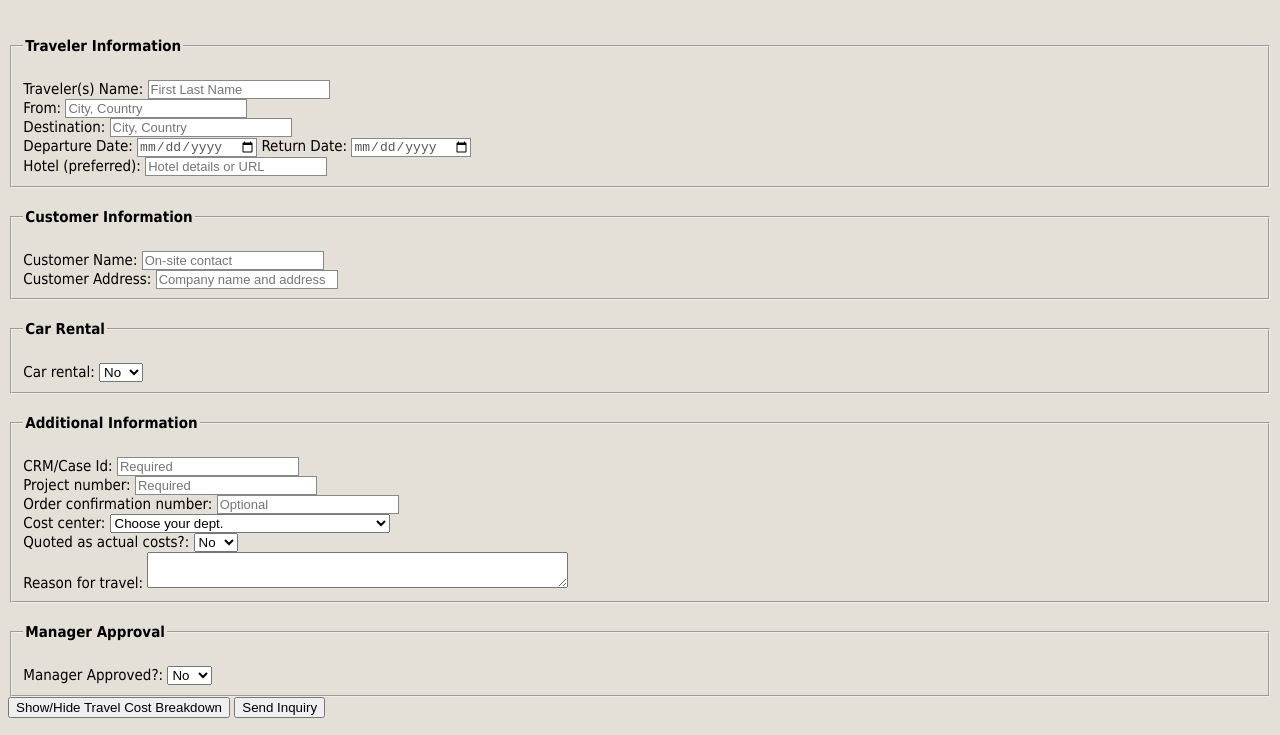
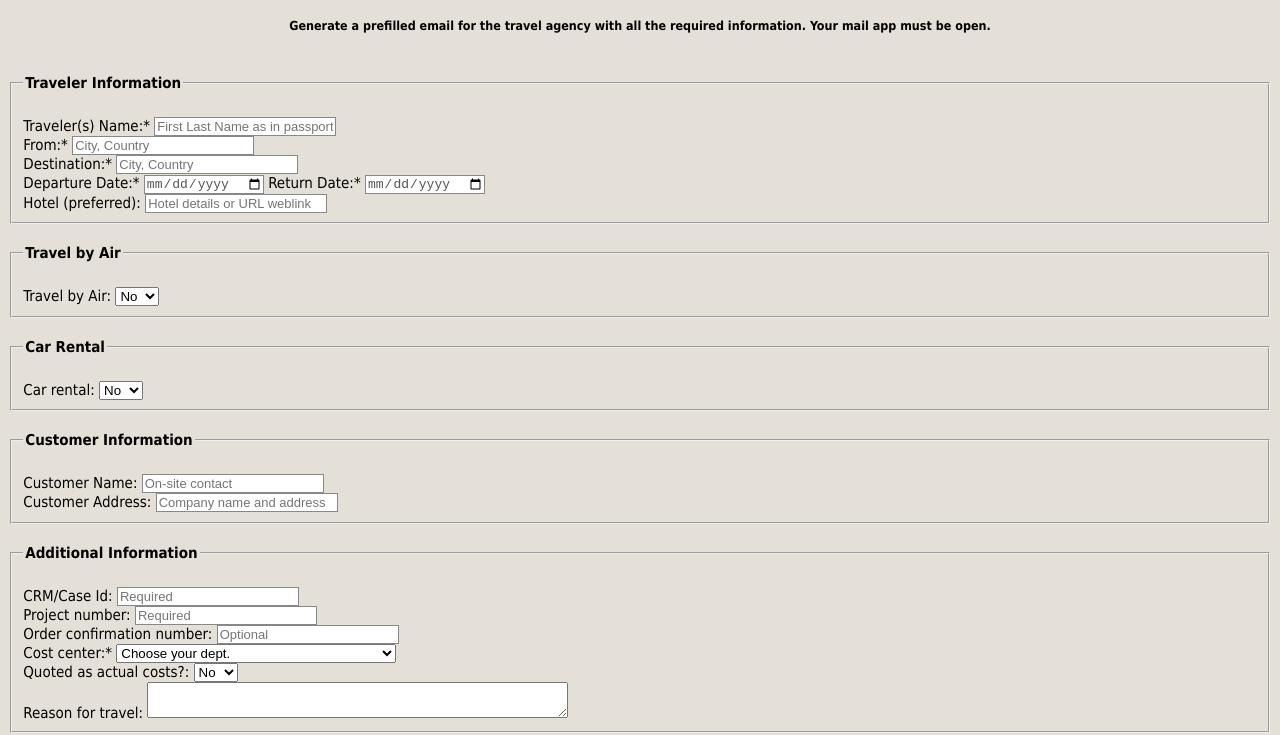
Before and after one commit to AkmalWeb/TravelInquiryForm, a plain HTML site: page Index.html in a window 1280 px wide. Shown: the part 58-793 px from the top of the page. Drawn offline with Linux system fonts and the light colour scheme.

Commit message:
Release B6.html

```diff
--- a/Index.html
+++ b/Index.html
@@ -10,6 +10,7 @@
 
   gtag('config', 'G-CEGTWJZLXY');
 </script>
+
     <meta charset="UTF-8">
     <meta name="viewport" content="width=device-width, initial-scale=1.0">
     <title>Travel Inquiry Form</title>
@@ -20,48 +21,53 @@
 </head>
 <body>
     <h1>Travel Inquiry Form</h1>
+	<h5>Generate a prefilled email for the travel agency with all the required information. Your mail app must be open.</h5>
+
     <form id="travelForm">
         <!-- Traveler Information -->
         <fieldset>
             <legend><h4>Traveler Information</h4></legend>
             <div>
-                <label for="travelerName">Traveler(s) Name:</label>
-                <input type="text" id="travelerName" required placeholder="First Last Name">
+                <label for="travelerName">Traveler(s) Name:*</label>
+                <input type="text" id="travelerName" required placeholder="First Last Name as in passport">
             </div>
             <div>
-                <label for="fromAirport">From:</label>
+                <label for="fromAirport">From:*</label>
                 <input type="text" id="fromAirport" required placeholder="City, Country">
             </div>
             <div>
-                <label for="destinationAirport">Destination:</label>
+                <label for="destinationAirport">Destination:*</label>
                 <input type="text" id="destinationAirport" required placeholder="City, Country">
             </div>
             <div>
-                <label for="departureDate">Departure Date:</label>
+                <label for="departureDate">Departure Date:*</label>
                 <input type="date" id="departureDate" required>
-                <label for="returnDate">Return Date:</label>
+                <label for="returnDate">Return Date:*</label>
                 <input type="date" id="returnDate" required oninput="showReturnDateNote()">
             </div>
             <div>
                 <label for="hotelLink">Hotel (preferred):</label>
-                <input type="url" id="hotelLink" placeholder="Hotel details or URL" oninput="showHotelNote()">
-                <p id="returnDateNote" style="display: none; color: Maroon;">You may be eligible for a business class seat for air travel with direct durations of more than 10 hours.</p>
-                <p id="hotelNote" style="display: none; color: Maroon;">Hotel cost must not exceed €200 per night, if so, get management approval.</p>
+                <input type="url" id="hotelLink" placeholder="Hotel details or URL weblink" oninput="showHotelNote()">
+                 <p id="hotelNote" style="display: none; color: Maroon;">Note: Hotel cost must not exceed €200 per night, if so, get management approval.</p>
             </div>
         </fieldset>
-
-        <!-- Customer Information -->
+<!-- Travel by Air -->
 <fieldset>
-            <legend><h4>Customer Information</h4></legend>
+    <legend><h4>Travel by Air</h4></legend>
     <div>
-                <label for="customerName">Customer Name:</label>
-                <input type="text" id="customerName" required placeholder="On-site contact" oninput="showCustomerNameNote()">
+        <label for="TravelByAir">Travel by Air:</label>
+        <select id="TravelByAir" onchange="toggleTravelByAirFields()">
+            <option value="no">No</option>
+            <option value="yes">Yes</option>
+        </select>
     </div>
+    <div id="TravelByAirFields" style="display: none;">
         <div>
-                <label for="customerAddress">Customer Address:</label>
-                <input type="text" id="customerAddress" required placeholder="Company name and address">
+            <label for="TravelByAirLuggage">Check-in Luggage:</label>
+            <input type="text" id="TravelByAirLuggage">
         </div>
-            <p id="customerNameNote" style="display: none; color: Maroon;">For administration only. When visiting an event, enter the event name and the address.</p>
+    </div>
+    <p id="TravelByAirNote" style="display: none; color: Maroon;">Note: You may be eligible for a business class seat for air travel with direct durations of more than 10 hours. Check the Moog BV policy.</p>
 </fieldset>
 
 <!-- Car Rental -->
@@ -87,16 +93,32 @@
             <label for="carDropOffDate">Car rental drop-off date:</label>
             <input type="date" id="carDropOffDate">
         </div>
-                <p id="carRentalNote" style="display: none; color: Maroon;">Taking a Taxi/Uber is recommended for safety and convenience unless the distance or the stay period is long. Renting a car must not exceed €150 per day.</p>
     </div>
+    <p id="carRentalNote" style="display: none; color: Maroon;">Note: Taking a Taxi/Uber is recommended for safety and convenience unless the distance or the stay period is long. Renting a car must not exceed €150 per day.</p>
 </fieldset>
+
+ <!-- Customer Information -->
+        <fieldset>
+            <legend><h4>Customer Information</h4></legend>
+            <div>
+                <label for="customerName">Customer Name:</label>
+                <input type="text" id="customerName"placeholder="On-site contact" oninput="showCustomerNameNote()">
+            </div>
+            <div>
+                <label for="customerAddress">Customer Address:</label>
+                <input type="text" id="customerAddress"placeholder="Company name and address">
+            </div>
+            <p id="customerNameNote" style="display: none; color: Maroon;">Note: For administration only. When visiting an event, enter the event name and the address.</p>
+        </fieldset>
+
+
 
         <!-- Additional Information -->
         <fieldset>
             <legend><h4>Additional Information</h4></legend>
             <div>
                 <label for="CRMID">CRM/Case Id:</label>
-                <input type="text" id="CRMID" required placeholder="Required">
+                <input type="text" id="CRMID" placeholder="Required">
             </div>
             <div>
                 <label for="projectNumber">Project number:</label>
@@ -107,9 +129,9 @@
                 <input type="text" id="orderNumber" placeholder="Optional">
             </div>
             <div>
-                <label for="costCenter">Cost center:</label>
+                <label for="costCenter">Cost center:*</label>
                 <select id="costCenter">
-                    <option value="0" selected>Choose your dept.</option>
+                    <option value="0" required selected>Choose your dept.</option>
                     <option value="8006500">8006500 Appl. Eng. Sim & Test</option>
 					    <option value="8006550">8006550 Appl. Eng. Sim & Test US</option>
     <option value="8001100">8001100 Assembly & Test</option>
@@ -142,6 +164,7 @@
     <option value="8004100">8004100 Technical Services EMEA</option>
     <option value="8034900">8034900 Trade Compliance</option>
     <option value="8035300">8035300 Transform. Office</option>
+	<option value="1234567">1234567 Marketing</option>
                     <!-- Add more options here -->
                 </select>
             </div>
@@ -151,7 +174,7 @@
                     <option value="no">No</option>
                     <option value="yes">Yes</option>
                 </select>
-                <p id="quotedCostsNote" style="display: none; color: maroon;">If yes, your travel costs need to be approved by the customer before booking.</p>
+                <p id="quotedCostsNote" style="display: none; color: maroon;">Note: If yes, your travel costs need to be approved by the customer before booking.</p>
             </div>
             <div>
                 <label for="reasonForTravel">Reason for travel:</label>
@@ -180,9 +203,10 @@
         <button type="button" id="toggleBreakdownButton" onclick="toggleBreakdown()">Show/Hide Travel Cost Breakdown</button>
         <div id="travelCostBreakdown" style="display: none;">
             <h3>Travel Cost Breakdown</h3>
+			<h4>Change values for cost calculation</h4>
             <div>
                 <label for="baseFlightFee">Base Flight Fee (in Euros):</label>
-                <input type="number" id="baseFlightFee" value="3000">
+                <input type="number" id="baseFlightFee" value="1000">
             </div>
             <div>
                 <label for="hotelFee">Hotel Fee (per night in Euros):</label>
@@ -281,6 +305,16 @@
         }
 
         costBreakdownDiv.style.display = "block"; // Show the cost breakdown section
+    }
+
+  function toggleTravelByAirFields() {
+        const travelByAir = document.getElementById('TravelByAir').value;
+        const travelByAirFields = document.getElementById('TravelByAirFields');
+        if (travelByAir === 'yes') {
+            travelByAirFields.style.display = 'block'; // Show Check-in Luggage field
+        } else {
+            travelByAirFields.style.display = 'none'; // Hide Check-in Luggage field
+        }
     }
 
     function toggleCarRentalFields() {
@@ -393,9 +427,7 @@ window.location.href = mailtoURL;
             carRentalNote.style.display = 'none'; // Hide the note.
         }
     }
-function showReturnDateNote() {
-        const returnDate = document.getElementById('returnDate');
-        const returnDateNote = document.getElementById('returnDateNote');
+
 
         // Date difference calculation (assuming the return date is after the departure date).
         const departureDate = new Date(document.getElementById('departureDate').value);
@@ -408,7 +440,7 @@ function showReturnDateNote() {
         } else {
             returnDateNote.style.display = 'none'; // Hide the note.
         }
-    }
+
 
 	function showCustomerNameNote() {
         const customerName = document.getElementById('customerName');
@@ -430,8 +462,21 @@ function showReturnDateNote() {
             quotedCostsNote.style.display = 'none'; // Hide the note.
         }
     }
+	 function toggleTravelByAirFields() {
+        const travelByAir = document.getElementById('TravelByAir').value;
+        const travelByAirFields = document.getElementById('TravelByAirFields');
+        const travelByAirNote = document.getElementById('TravelByAirNote');
+
+        if (travelByAir === 'yes') {
+            travelByAirFields.style.display = 'block'; // Show Check-in Luggage field
+            travelByAirNote.style.display = 'block'; // Show the note
+        } else {
+            travelByAirFields.style.display = 'none'; // Hide Check-in Luggage field
+            travelByAirNote.style.display = 'none'; // Hide the note
+        }
+    }
+
 </script>
-
 
 <!-- footer section Start -->
       <!-- Donate section start -->
```
Lines whose indentation alone changed are shown as unchanged.
